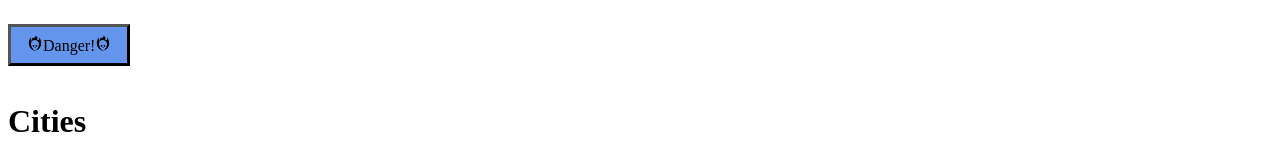
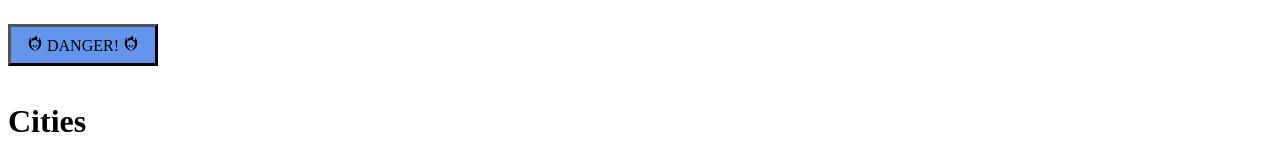
Before and after one commit to emzys/first-vite-generated-app, a React (Vite) app: page / in a window 1280 px wide. Shown: the top 160 px of the page. Built offline with nearby package versions, Linux system fonts and the light colour scheme.

Commit message:
as spaces (html entities)

```diff
--- a/src/App.tsx
+++ b/src/App.tsx
@@ -19,12 +19,13 @@ function App() {
           Hello <span>World</span>!
         </Alert>
       )}
+
       <Button
         onClick={() => {
           setAlertVisible(!alertVisible);
         }}
       >
-        Danger!
+        &nbsp;DANGER!&nbsp;
       </Button>
 
       <ListGroup
```
